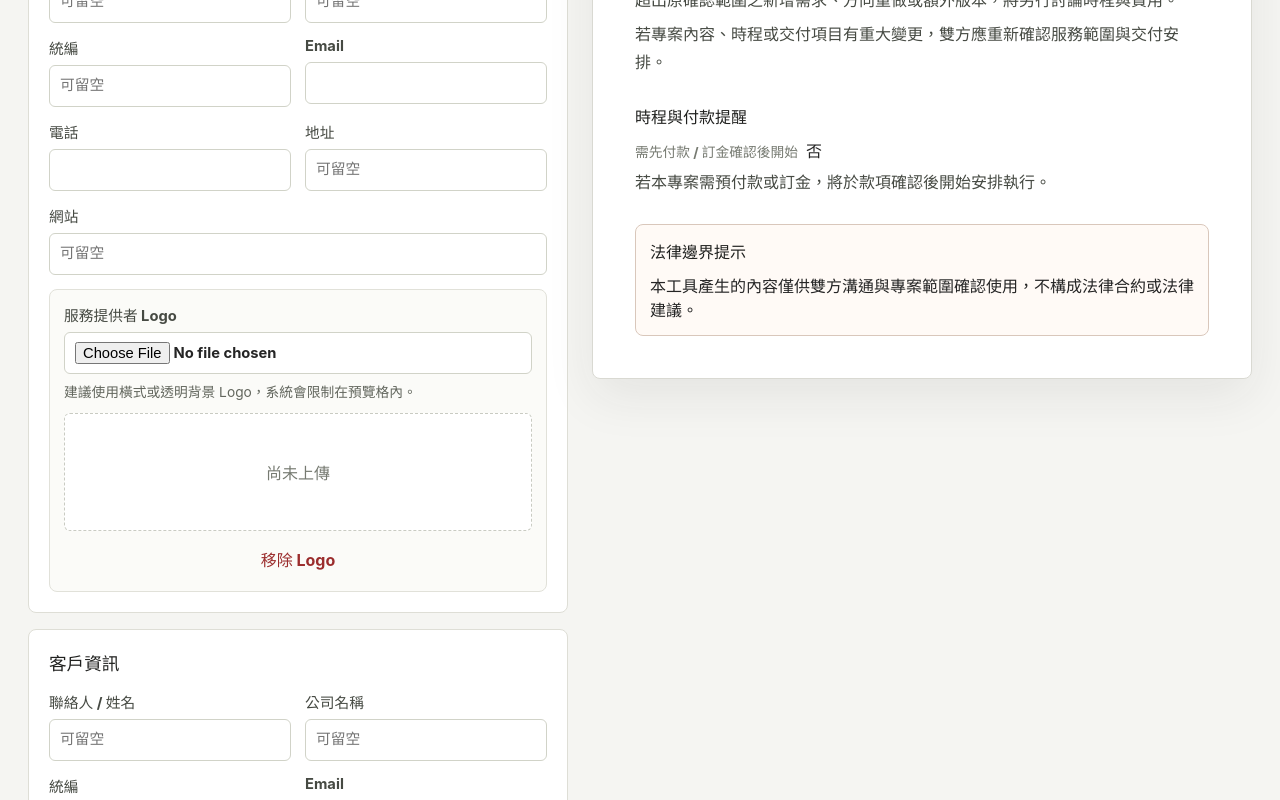
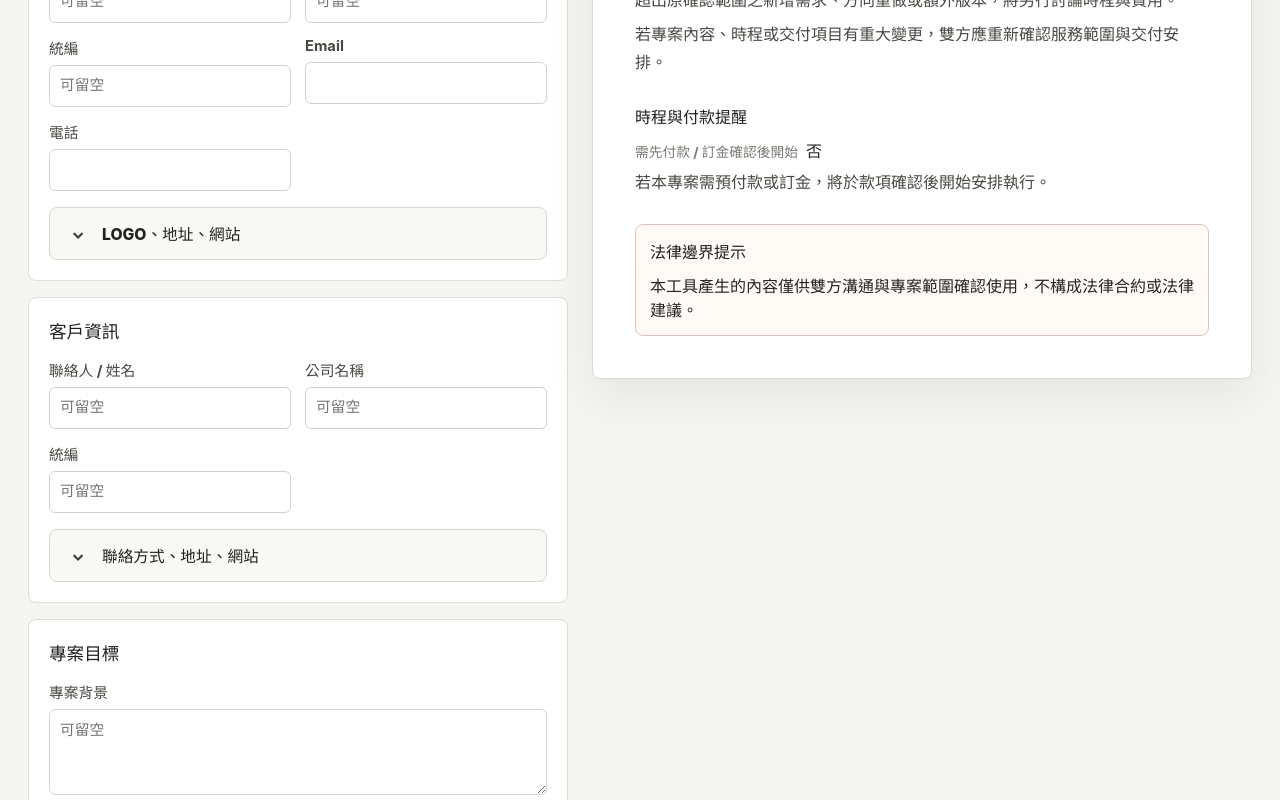
Before and after one commit to dong-sc/simple-scope-confirmation-generator, a React (Vite) app: page / in a window 1280 px wide. Shown: the part 800-1600 px from the top of the page. Built offline with nearby package versions, Linux system fonts and the light colour scheme.

Commit message:
Add collapsible contact fields

```diff
--- a/src/components/ClientSection.tsx
+++ b/src/components/ClientSection.tsx
@@ -1,4 +1,5 @@
 import type { ClientInfo, ScopeConfirmationData } from '../types/scopeConfirmation';
+import { CollapsibleFieldGroup } from './CollapsibleFieldGroup';
 
 interface ClientSectionProps {
   data: ScopeConfirmationData;
@@ -38,6 +39,8 @@ export function ClientSection({ data, onChange }: ClientSectionProps) {
             placeholder="可留空"
           />
         </label>
+        <CollapsibleFieldGroup title="聯絡方式、地址、網站">
+          <div className="field-grid two-columns nested-field-grid">
             <label>
               Email
               <input
@@ -55,7 +58,7 @@ export function ClientSection({ data, onChange }: ClientSectionProps) {
                 placeholder="可留空"
               />
             </label>
-        <label>
+            <label className="span-two">
               地址
               <input
                 value={data.client.address}
@@ -72,6 +75,8 @@ export function ClientSection({ data, onChange }: ClientSectionProps) {
               />
             </label>
           </div>
+        </CollapsibleFieldGroup>
+      </div>
     </section>
   );
 }
--- /dev/null
+++ b/src/components/CollapsibleFieldGroup.tsx
@@ -0,0 +1,36 @@
+import { useId, useState, type ReactNode } from 'react';
+
+interface CollapsibleFieldGroupProps {
+  title: string;
+  children: ReactNode;
+}
+
+export function CollapsibleFieldGroup({
+  title,
+  children,
+}: CollapsibleFieldGroupProps) {
+  const [isOpen, setIsOpen] = useState(false);
+  const contentId = useId();
+
+  return (
+    <div className="collapsible-field-group span-two">
+      <button
+        className="collapsible-field-toggle"
+        type="button"
+        aria-expanded={isOpen}
+        aria-controls={contentId}
+        onClick={() => setIsOpen((current) => !current)}
+      >
+        <span className="collapsible-field-icon" aria-hidden="true">
+          {isOpen ? '⌃' : '⌄'}
+        </span>
+        <span>{title}</span>
+      </button>
+      {isOpen ? (
+        <div id={contentId} className="collapsible-field-content">
+          {children}
+        </div>
+      ) : null}
+    </div>
+  );
+}
--- a/src/components/ProviderSection.tsx
+++ b/src/components/ProviderSection.tsx
@@ -1,4 +1,5 @@
 import type { ProviderInfo, ScopeConfirmationData } from '../types/scopeConfirmation';
+import { CollapsibleFieldGroup } from './CollapsibleFieldGroup';
 
 interface ProviderSectionProps {
   data: ScopeConfirmationData;
@@ -103,22 +104,8 @@ export function ProviderSection({ data, onChange }: ProviderSectionProps) {
             onChange={(event) => updateProvider({ phone: event.target.value })}
           />
         </label>
-        <label>
-          地址
-          <input
-            value={data.provider.address}
-            onChange={(event) => updateProvider({ address: event.target.value })}
-            placeholder="可留空"
-          />
-        </label>
-        <label className="span-two">
-          網站
-          <input
-            value={data.provider.website}
-            onChange={(event) => updateProvider({ website: event.target.value })}
-            placeholder="可留空"
-          />
-        </label>
+        <CollapsibleFieldGroup title="LOGO、地址、網站">
+          <div className="field-grid two-columns nested-field-grid">
             <div className="image-upload-card span-two">
               <label>
                 服務提供者 Logo
@@ -130,7 +117,9 @@ export function ProviderSection({ data, onChange }: ProviderSectionProps) {
                   }
                 />
               </label>
-          <p className="upload-note">建議使用橫式或透明背景 Logo，系統會限制在預覽格內。</p>
+              <p className="upload-note">
+                建議使用橫式或透明背景 Logo，系統會限制在預覽格內。
+              </p>
               <div className="logo-upload-preview" aria-label="服務提供者 Logo 預覽">
                 {data.provider.logoImage ? (
                   <img src={data.provider.logoImage} alt="服務提供者 Logo" />
@@ -147,6 +136,24 @@ export function ProviderSection({ data, onChange }: ProviderSectionProps) {
                 移除 Logo
               </button>
             </div>
+            <label className="span-two">
+              地址
+              <input
+                value={data.provider.address}
+                onChange={(event) => updateProvider({ address: event.target.value })}
+                placeholder="可留空"
+              />
+            </label>
+            <label className="span-two">
+              網站
+              <input
+                value={data.provider.website}
+                onChange={(event) => updateProvider({ website: event.target.value })}
+                placeholder="可留空"
+              />
+            </label>
+          </div>
+        </CollapsibleFieldGroup>
       </div>
     </section>
   );
--- a/src/styles/global.css
+++ b/src/styles/global.css
@@ -313,6 +313,52 @@ button {
 .field-grid {
   display: grid;
   gap: 14px;
+}
+
+.nested-field-grid {
+  margin-top: 16px;
+}
+
+.collapsible-field-group {
+  margin-top: 2px;
+}
+
+.collapsible-field-toggle {
+  display: flex;
+  align-items: center;
+  width: 100%;
+  gap: 12px;
+  padding: 14px 16px;
+  border: 1px solid #d6d8ce;
+  border-radius: 8px;
+  background: #f8f8f4;
+  color: #20211f;
+  font-size: 0.98rem;
+  font-weight: 800;
+  text-align: left;
+}
+
+.collapsible-field-toggle:hover {
+  background: #f1f2ec;
+}
+
+.collapsible-field-toggle:focus-visible {
+  outline: 3px solid rgba(56, 77, 58, 0.22);
+  outline-offset: 2px;
+}
+
+.collapsible-field-icon {
+  display: inline-flex;
+  align-items: center;
+  justify-content: center;
+  width: 24px;
+  color: #3c4139;
+  font-size: 1.05rem;
+  line-height: 1;
+}
+
+.collapsible-field-content {
+  padding: 2px 0 0;
 }
 
 .two-columns {
```
Lines whose indentation alone changed are shown as unchanged.
